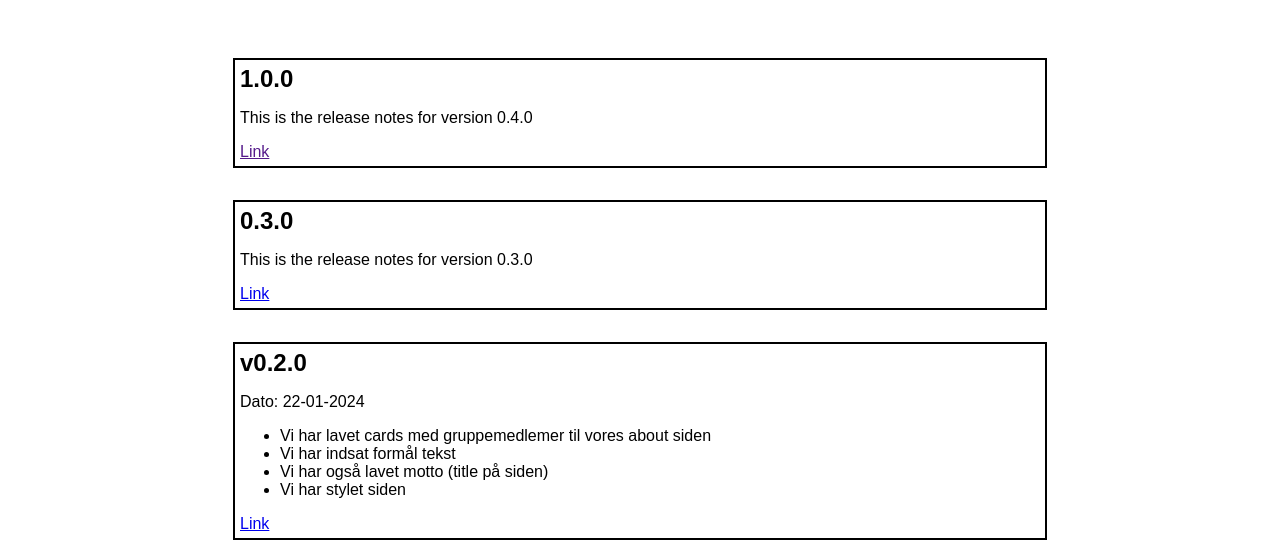
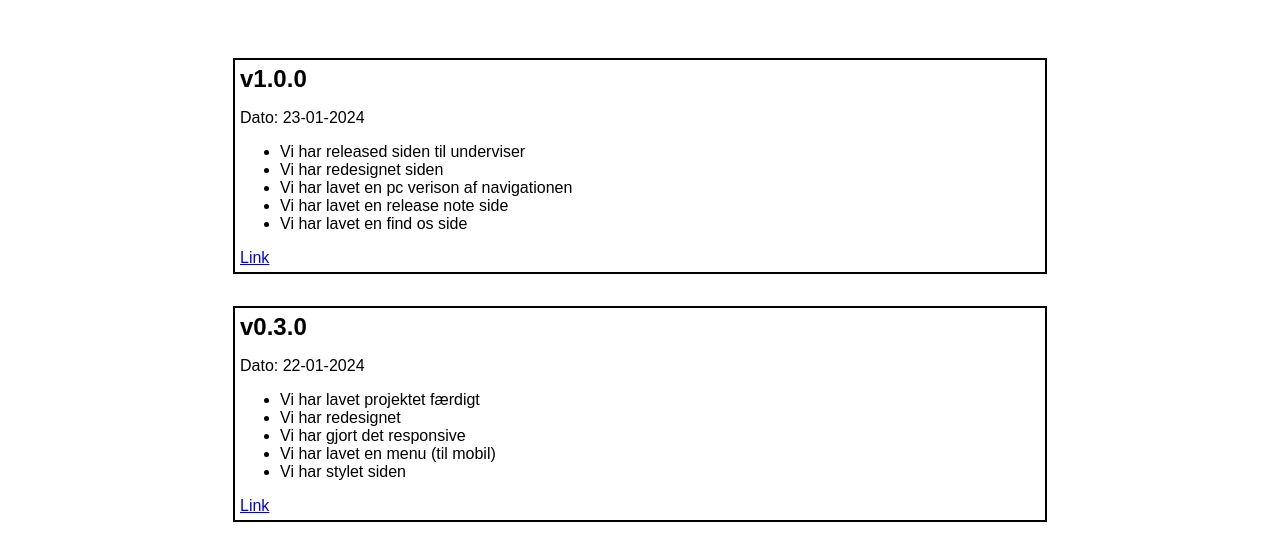
Before and after one commit to lmbek/Webit-Scrum-Project-1, a React (Vite) app in the folder frontend/: page /release in a window 1280 px wide. Shown: the part 249-791 px from the top of the page. Built offline with nearby package versions, Linux system fonts and the light colour scheme.

Commit message:
Files Modified * Added release notes

```diff
--- a/frontend/src/pages/releases/releases.jsx
+++ b/frontend/src/pages/releases/releases.jsx
@@ -11,25 +11,30 @@ function Releases() {
 				<h1>Releases</h1>
 				<article className={style.article}>
                   <section className={style.releaseSection}>
-            <h2>1.0.0</h2>
-            <p>
-              <span>This is the release notes for version 0.4.0</span>
-            </p>
-            <a target={"_blank"} href={""}>
+                    <h2>v1.0.0</h2>
+                    <p>Dato: 23-01-2024</p>
+                    <ul>
+                      <li>Vi har released siden til underviser</li>
+                      <li>Vi har redesignet siden</li>
+                      <li>Vi har lavet en pc verison af navigationen</li>
+                      <li>Vi har lavet en release note side</li>
+                      <li>Vi har lavet en find os side</li>
+                    </ul>
+                    <a target={"_blank"} href={"https://github.com/UserWhy123/Scrum-Project-1/releases/tag/v1.0.0"}>
                       Link
                     </a>
                   </section>
                   <section className={style.releaseSection}>
-            <h2>0.3.0</h2>
-            <p>
-              <span>This is the release notes for version 0.3.0</span>
-            </p>
-            <a
-              target={"_blank"}
-              href={
-                "https://github.com/UserWhy123/Scrum-Project-1/releases/tag/v0.3.0"
-              }
-            >
+                    <h2>v0.3.0</h2>
+                    <p>Dato: 22-01-2024</p>
+                    <ul>
+                      <li>Vi har lavet projektet færdigt</li>
+                      <li>Vi har redesignet</li>
+                      <li>Vi har gjort det responsive</li>
+                      <li>Vi har lavet en menu (til mobil)</li>
+                      <li>Vi har stylet siden</li>
+                    </ul>
+                    <a target={"_blank"} href={"https://github.com/UserWhy123/Scrum-Project-1/releases/tag/v0.3.0"}>
                       Link
                     </a>
                   </section>
@@ -37,19 +42,12 @@ function Releases() {
                     <h2>v0.2.0</h2>
                     <p>Dato: 22-01-2024</p>
                     <ul>
-              <li>
-                Vi har lavet cards med gruppemedlemer til vores about siden
-              </li>
+                      <li>Vi har lavet cards med gruppemedlemer til vores about siden</li>
                       <li>Vi har indsat formål tekst</li>
-              <li>Vi har også lavet motto (title på siden) </li>
-              <li>Vi har stylet siden </li>
+                      <li>Vi har også lavet motto (title på siden)</li>
+							<li>Vi har stylet siden</li>
 						</ul>
-            <a
-              target={"_blank"}
-              href={
-                "https://github.com/UserWhy123/Scrum-Project-1/releases/tag/v0.2.0"
-              }
-            >
+						<a target={"_blank"} href={"https://github.com/UserWhy123/Scrum-Project-1/releases/tag/v0.2.0"}>
 							Link
 						</a>
 					</section>
--- a/frontend/src/pages/releases/releases.module.css
+++ b/frontend/src/pages/releases/releases.module.css
@@ -23,5 +23,4 @@ h1{
 	flex: 100%;
 	text-align: center;
 	padding: 2rem;
-	text-align: center;
 }
```
Lines whose indentation alone changed are shown as unchanged.
